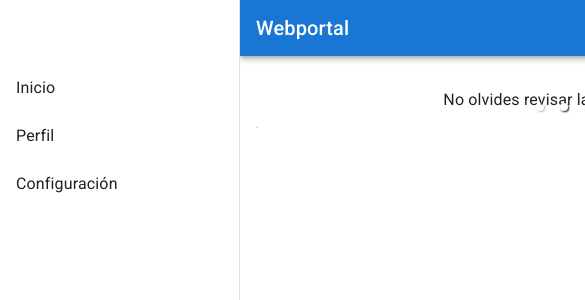
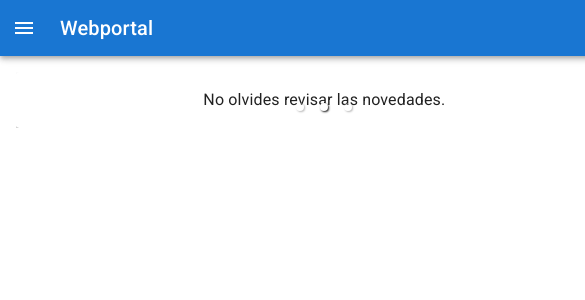
Before and after one commit to sebalesca/learningReact, a React (Vite) app: page / in a window 390 px wide. Shown: the top 300 px of the page, 585 px wide, since content can reach past the window. Built offline with nearby package versions, Linux system fonts and the light colour scheme.

Commit message:
Make layout responsive

```diff
--- a/src/components/Header.tsx
+++ b/src/components/Header.tsx
@@ -2,11 +2,24 @@ import React from 'react';
 import AppBar from '@mui/material/AppBar';
 import Toolbar from '@mui/material/Toolbar';
 import Typography from '@mui/material/Typography';
+import IconButton from '@mui/material/IconButton';
 
-const Header: React.FC = () => {
+interface HeaderProps {
+  onMenuClick: () => void;
+}
+
+const Header: React.FC<HeaderProps> = ({ onMenuClick }) => {
   return (
     <AppBar position="static">
       <Toolbar>
+        <IconButton
+          color="inherit"
+          edge="start"
+          onClick={onMenuClick}
+          sx={{ mr: 2, display: { sm: 'none' } }}
+        >
+          <span className="material-icons">menu</span>
+        </IconButton>
         <Typography variant="h6" component="div">
           Webportal
         </Typography>
--- a/src/components/Sidebar.tsx
+++ b/src/components/Sidebar.tsx
@@ -5,16 +5,27 @@ import ListItem from '@mui/material/ListItem';
 import ListItemText from '@mui/material/ListItemText';
 import Toolbar from '@mui/material/Toolbar';
 
+interface SidebarProps {
+  mobileOpen: boolean;
+  onClose: () => void;
+}
+
 const drawerWidth = 240;
 
-const Sidebar: React.FC = () => {
+const Sidebar: React.FC<SidebarProps> = ({ mobileOpen, onClose }) => {
   return (
+    <>
       <Drawer
-      variant="permanent"
+        variant="temporary"
+        open={mobileOpen}
+        onClose={onClose}
+        ModalProps={{ keepMounted: true }}
         sx={{
+          display: { xs: 'block', sm: 'none' },
+          [`& .MuiDrawer-paper`]: {
             width: drawerWidth,
-        flexShrink: 0,
-        [`& .MuiDrawer-paper`]: { width: drawerWidth, boxSizing: 'border-box' },
+            boxSizing: 'border-box',
+          },
         }}
       >
         <Toolbar />
@@ -26,6 +37,26 @@ const Sidebar: React.FC = () => {
           ))}
         </List>
       </Drawer>
+      <Drawer
+        variant="permanent"
+        sx={{
+          width: drawerWidth,
+          flexShrink: 0,
+          display: { xs: 'none', sm: 'block' },
+          [`& .MuiDrawer-paper`]: { width: drawerWidth, boxSizing: 'border-box' },
+        }}
+        open
+      >
+        <Toolbar />
+        <List>
+          {['Inicio', 'Perfil', 'Configuración'].map((text) => (
+            <ListItem button key={text}>
+              <ListItemText primary={text} />
+            </ListItem>
+          ))}
+        </List>
+      </Drawer>
+    </>
   );
 };
 
--- a/src/pages/Home/Home.tsx
+++ b/src/pages/Home/Home.tsx
@@ -1,15 +1,21 @@
-import React from 'react';
+import React, { useState } from 'react';
 import Box from '@mui/material/Box';
 import Header from '../../components/Header';
 import Sidebar from '../../components/Sidebar';
 import NotificationsCarousel from '../../components/NotificationsCarousel';
 
 const Home: React.FC = () => {
+  const [mobileOpen, setMobileOpen] = useState(false);
+
+  const handleDrawerToggle = () => {
+    setMobileOpen((prev) => !prev);
+  };
+
   return (
     <Box sx={{ display: 'flex' }}>
-      <Sidebar />
+      <Sidebar mobileOpen={mobileOpen} onClose={handleDrawerToggle} />
       <Box component="main" sx={{ flexGrow: 1 }}>
-        <Header />
+        <Header onMenuClick={handleDrawerToggle} />
         <Box sx={{ p: 2 }}>
           <NotificationsCarousel />
         </Box>
```
Lines whose indentation alone changed are shown as unchanged.
